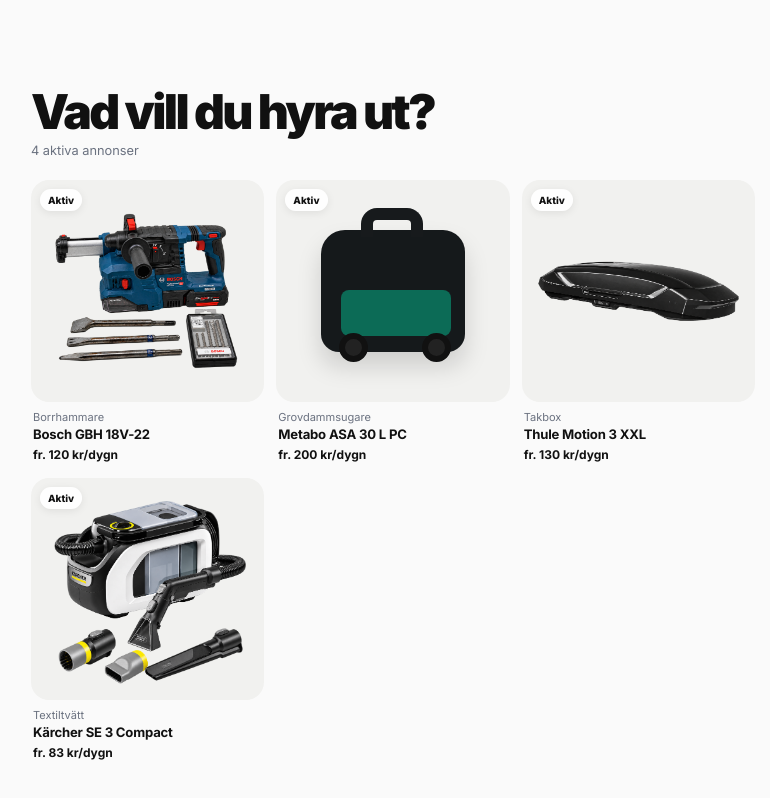
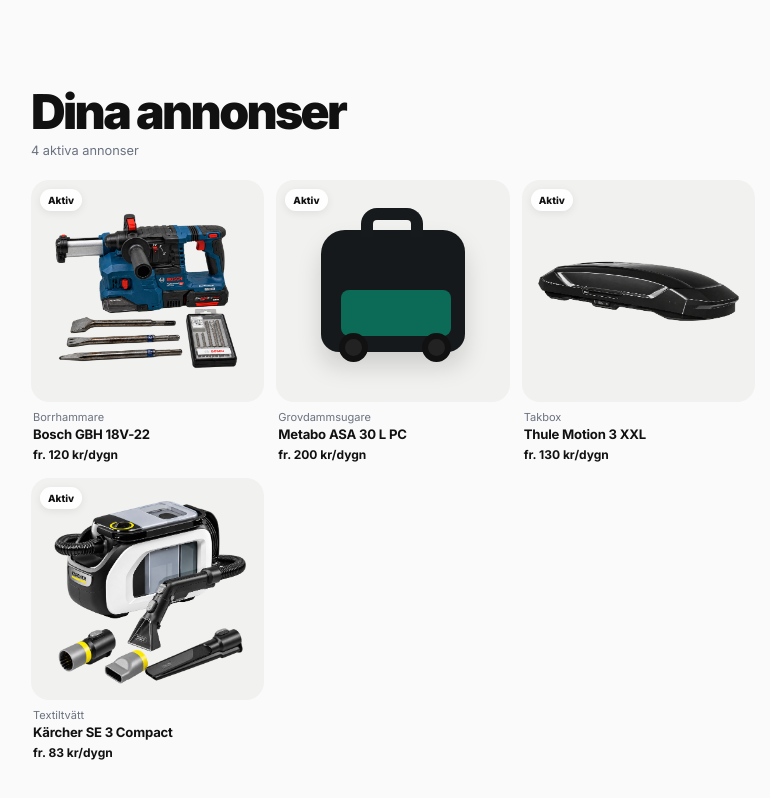
Before and after one commit to peralmkvist/hyrbart-webapp, a Next.js app in the folder hyrbart-webapp/: page /sv/vard/annonser in a window 1280 px wide. Shown: the top 798 px of the page, without its empty margins (247-1017 px from the left). Built offline with nearby package versions, Linux system fonts and the light colour scheme; no server answers.

Commit message:
Rename host listings heading

```diff
--- a/hyrbart-webapp/app/[locale]/vard/annonser/page.tsx
+++ b/hyrbart-webapp/app/[locale]/vard/annonser/page.tsx
@@ -21,7 +21,7 @@ export default async function HostListingsPage({ params }: { params: Promise<{ l
     <section className="hostListingsPage">
       <header className="hostListingsHeader">
         <div>
-          <h1>{en ? 'What do you want to rent out?' : 'Vad vill du hyra ut?'}</h1>
+          <h1>{en ? 'Your listings' : 'Dina annonser'}</h1>
           <p>{en ? `${sortedProducts.length} active listings` : `${sortedProducts.length} aktiva annonser`}</p>
         </div>
       </header>
```
